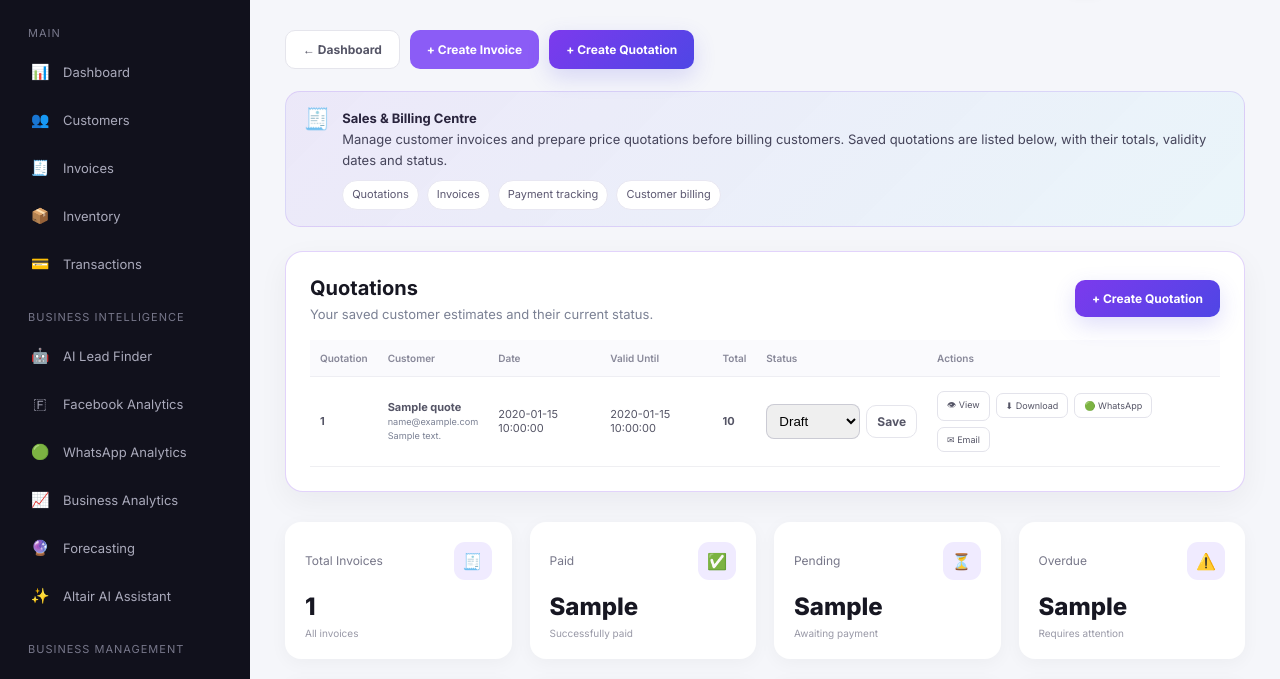
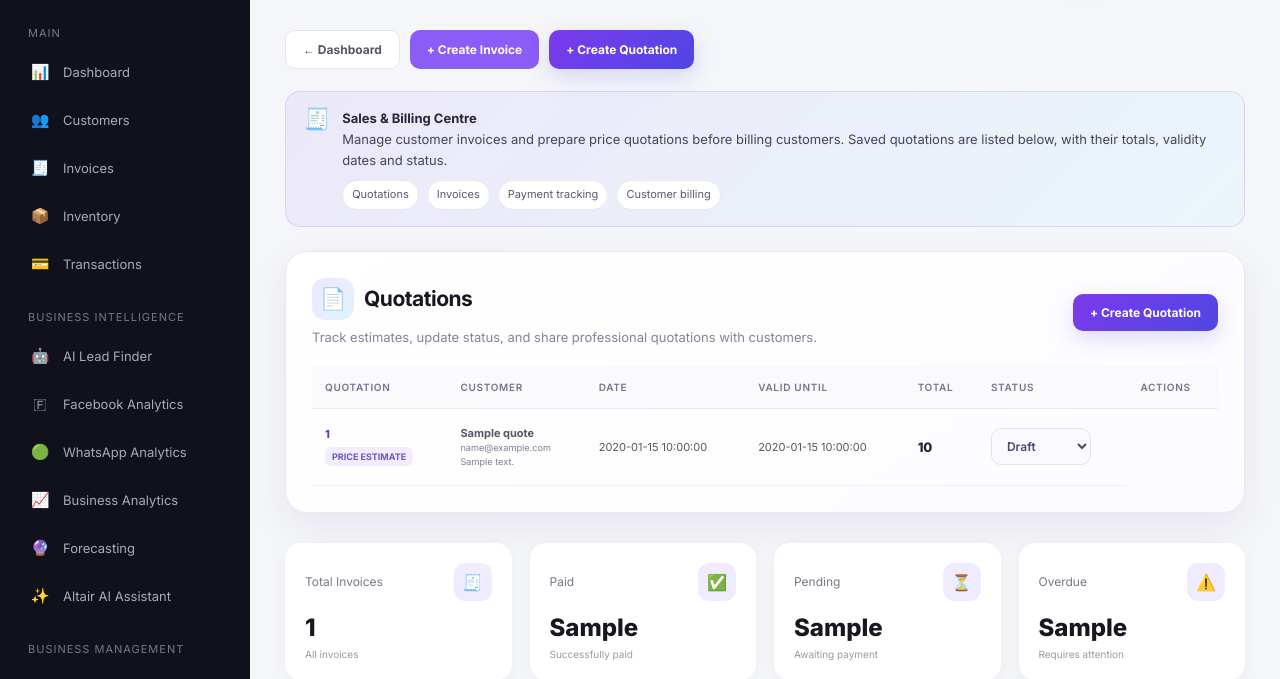
Before and after one commit to PrinceMasimbaMbizi/Altair_business_suites, a Flask app: template templates/invoice.html in a window 1280 px wide. Shown: the part 79-758 px from the top of the page. Run offline with Flask 3, Linux system fonts and the light colour scheme; the template is opened without the code that fills it: most values are stand-ins (such as "Sample title", 1, 10 or a date in 2020).

Commit message:
removed the save button

```diff
--- a/templates/invoice.html
+++ b/templates/invoice.html
@@ -1775,6 +1775,30 @@
                 padding: 18px;
             }
 
+        }
+
+        .quotation-list .quotation-row-actions .action {
+            transition: transform .18s ease, box-shadow .18s ease;
+        }
+
+        .quotation-list .quotation-row-actions .action:hover {
+            transform: translateY(-1px);
+            box-shadow: 0 5px 12px rgba(35, 25, 70, .08);
+        }
+
+        .quotation-list tbody tr:hover {
+            background: #fbfaff;
+        }
+
+        @media (max-width: 700px) {
+            .quotation-list {
+                padding: 17px !important;
+                border-radius: 16px !important;
+            }
+
+            .quotation-list>div:first-child {
+                align-items: flex-start !important;
+            }
         }
     </style>
 
@@ -2035,13 +2059,17 @@
             </section>
 
             <section class="quotation-list"
-                style="margin:24px 0 30px;padding:24px;border:1px solid rgba(124,58,237,.22);border-radius:18px;background:var(--card-bg, #fff);box-shadow:0 10px 30px rgba(20,20,40,.05);">
+                style="margin:24px 0 30px;padding:26px;border:1px solid #e9e5f7;border-radius:22px;background:linear-gradient(145deg,#ffffff 0%,#fcfbff 100%);box-shadow:0 14px 38px rgba(38,24,76,.07);">
                 <div
                     style="display:flex;justify-content:space-between;align-items:center;gap:14px;flex-wrap:wrap;margin-bottom:18px;">
                     <div>
-                        <h2 style="margin:0 0 6px;font-size:20px;">Quotations</h2>
-                        <p style="margin:0;color:var(--muted, #7b8194);font-size:13px;">Your saved customer estimates
-                            and their current status.</p>
+                        <div style="display:flex;align-items:center;gap:10px;margin-bottom:7px;">
+                            <span
+                                style="width:42px;height:42px;display:grid;place-items:center;border-radius:13px;background:linear-gradient(135deg,#ede9fe,#e0f2fe);font-size:21px;">📄</span>
+                            <h2 style="margin:0;font-size:21px;letter-spacing:-.5px;">Quotations</h2>
+                        </div>
+                        <p style="margin:0;color:#85839a;font-size:13px;line-height:1.6;">Track estimates, update
+                            status, and share professional quotations with customers.</p>
                     </div>
                     <button type="button" class="btn btn-quotation" onclick="openQuotationModal()">+ Create
                         Quotation</button>
@@ -2049,76 +2077,67 @@
 
                 {% if quotations %}
                 <div style="width:100%;overflow-x:auto;">
-                    <table style="width:100%;border-collapse:collapse;min-width:760px;">
+                    <table style="width:100%;border-collapse:separate;border-spacing:0;min-width:900px;">
                         <thead>
-                            <tr style="text-align:left;border-bottom:1px solid rgba(120,120,150,.18);">
-                                <th style="padding:12px 10px;">Quotation</th>
-                                <th style="padding:12px 10px;">Customer</th>
-                                <th style="padding:12px 10px;">Date</th>
-                                <th style="padding:12px 10px;">Valid Until</th>
-                                <th style="padding:12px 10px;">Total</th>
-                                <th style="padding:12px 10px;">Status</th>
-                                <th style="padding:12px 10px;">Actions</th>
+                            <tr style="text-align:left;background:#f7f6fc;">
+                                <th
+                                    style="padding:15px 13px;color:#77738e;font-size:10px;text-transform:uppercase;letter-spacing:.7px;border-bottom:1px solid #ebe8f4;">
+                                    Quotation</th>
+                                <th
+                                    style="padding:15px 13px;color:#77738e;font-size:10px;text-transform:uppercase;letter-spacing:.7px;border-bottom:1px solid #ebe8f4;">
+                                    Customer</th>
+                                <th
+                                    style="padding:15px 13px;color:#77738e;font-size:10px;text-transform:uppercase;letter-spacing:.7px;border-bottom:1px solid #ebe8f4;">
+                                    Date</th>
+                                <th
+                                    style="padding:15px 13px;color:#77738e;font-size:10px;text-transform:uppercase;letter-spacing:.7px;border-bottom:1px solid #ebe8f4;">
+                                    Valid Until</th>
+                                <th
+                                    style="padding:15px 13px;color:#77738e;font-size:10px;text-transform:uppercase;letter-spacing:.7px;border-bottom:1px solid #ebe8f4;">
+                                    Total</th>
+                                <th
+                                    style="padding:15px 13px;color:#77738e;font-size:10px;text-transform:uppercase;letter-spacing:.7px;border-bottom:1px solid #ebe8f4;">
+                                    Status</th>
+                                <th
+                                    style="padding:15px 13px;color:#77738e;font-size:10px;text-transform:uppercase;letter-spacing:.7px;border-bottom:1px solid #ebe8f4;">
+                                    Actions</th>
                             </tr>
                         </thead>
                         <tbody>
                             {% for quote in quotations %}
-                            <tr style="border-bottom:1px solid rgba(120,120,150,.12);">
-                                <td style="padding:14px 10px;font-weight:700;">{{ quote.quotation_number }}</td>
-                                <td style="padding:14px 10px;">
+                            <tr style="border-bottom:1px solid #efedf5;transition:background .18s;">
+                                <td
+                                    style="padding:17px 13px;font-weight:800;color:#5b3cc4;border-bottom:1px solid #f0eef6;white-space:nowrap;">
+                                    {{ quote.quotation_number }}<br><small
+                                        style="display:inline-block;margin-top:6px;padding:4px 7px;border-radius:6px;background:#f1edff;color:#7254c8;font-size:9px;font-weight:700;">PRICE
+                                        ESTIMATE</small></td>
+                                <td style="padding:17px 13px;border-bottom:1px solid #f0eef6;">
                                     <strong>{{ quote.customer_name }}</strong>
                                     {% if quote.customer_email %}<br><small style="color:var(--muted, #7b8194);">{{
                                         quote.customer_email }}</small>{% endif %}
                                     {% if quote.description %}<br><small style="color:var(--muted, #7b8194);">{{
                                         quote.description }}</small>{% endif %}
                                 </td>
-                                <td style="padding:14px 10px;">{{ quote.quotation_date }}</td>
-                                <td style="padding:14px 10px;">{{ quote.valid_until or '—' }}</td>
-                                <td style="padding:14px 10px;font-weight:700;">{{ quote.total|money }}</td>
-                                <td style="padding:14px 10px;">
+                                <td style="padding:17px 13px;border-bottom:1px solid #f0eef6;">{{ quote.quotation_date
+                                    }}</td>
+                                <td style="padding:17px 13px;border-bottom:1px solid #f0eef6;">{{ quote.valid_until or
+                                    '—' }}</td>
+                                <td
+                                    style="padding:17px 13px;font-weight:800;color:#242038;border-bottom:1px solid #f0eef6;white-space:nowrap;font-size:13px;">
+                                    {{ quote.total|money }}</td>
+                                <td style="padding:17px 13px;border-bottom:1px solid #f0eef6;">
                                     <form method="POST"
                                         action="{{ url_for('update_quotation_status', quotation_id=quote.id) }}"
                                         style="display:flex;align-items:center;gap:6px;">
                                         <select name="status" aria-label="Quotation status"
-                                            style="max-width:130px;padding:8px;border:1px solid rgba(120,120,150,.3);border-radius:8px;">
+                                            onchange="this.form.submit()"
+                                            style="max-width:130px;padding:9px 11px;border:1px solid #e4e1f0;border-radius:10px;background:#faf9ff;color:#51466f;font:600 12px Inter,sans-serif;outline:none;cursor:pointer;">
                                             {% for option in ['Draft', 'Sent', 'Accepted', 'Rejected', 'Expired'] %}
                                             <option value="{{ option }}" {% if quote.status==option %}selected{% endif
                                                 %}>{{ option }}</option>
                                             {% endfor %}
                                         </select>
-                                        <button type="submit" class="btn btn-secondary"
-                                            style="padding:8px 10px;">Save</button>
                                     </form>
-                                </td>
-                                <td style="padding:14px 10px;min-width:290px;">
-                                    <div class="actions"
-                                        style="display:flex;gap:6px;flex-wrap:wrap;align-items:center;">
-                                        <a class="action" href="/quotations/{{ quote.id }}"
-                                            title="View this quotation">👁 View</a>
-
-                                        <a class="action" href="/quotations/{{ quote.id }}/download"
-                                            title="Download this quotation as PDF">⬇ Download</a>
-
-                                        <button type="button" class="action" onclick="shareQuotationWhatsApp(this)"
-                                            data-number="{{ quote.quotation_number|default('', true)|e }}"
-                                            data-customer="{{ quote.customer_name|default('', true)|e }}"
-                                            data-total="{{ quote.total|default(0, true)|e }}"
-                                            data-valid="{{ quote.valid_until|default('', true)|e }}"
-                                            data-phone="{{ quote.customer_phone|default('', true)|e }}"
-                                            data-url="{{ request.host_url.rstrip('/') }}/quotations/{{ quote.id }}">
-                                            🟢 WhatsApp
-                                        </button>
-
-                                        <button type="button" class="action" onclick="shareQuotationEmail(this)"
-                                            data-number="{{ quote.quotation_number|default('', true)|e }}"
-                                            data-customer="{{ quote.customer_name|default('', true)|e }}"
-                                            data-total="{{ quote.total|default(0, true)|e }}"
-                                            data-valid="{{ quote.valid_until|default('', true)|e }}"
-                                            data-email="{{ quote.customer_email|default('', true)|e }}"
-                                            data-url="{{ request.host_url.rstrip('/') }}/quotations/{{ quote.id }}">
-                                            ✉ Email
-                                        </button>
-                                    </div>
                                 </td>
                             </tr>
                             {% endfor %}
@@ -3302,37 +3321,6 @@
         }
 
 
-        function shareQuotationWhatsApp(button) {
-            const d = button.dataset;
-            const message =
-                `Hello ${d.customer || "there"},\\n\\n` +
-                `Please find quotation ${d.number || ""} from our business.\\n` +
-                `Total: R${d.total || "0.00"}\\n` +
-                (d.valid ? `Valid until: ${d.valid}\\n` : "") +
-                `\\nView quotation: ${d.url}\\n\\nThank you.`;
-            const phone = (d.phone || "").replace(/[^0-9]/g, "");
-            const whatsappUrl = phone
-                ? `https://wa.me/${phone}?text=${encodeURIComponent(message)}`
-                : `https://wa.me/?text=${encodeURIComponent(message)}`;
-            window.open(whatsappUrl, "_blank", "noopener,noreferrer");
-        }
-
-        function shareQuotationEmail(button) {
-            const d = button.dataset;
-            const subject = `Quotation ${d.number || ""}`;
-            const body =
-                `Hello ${d.customer || "there"},\\n\\n` +
-                `Please find the details for quotation ${d.number || ""}.\\n` +
-                `Total: R${d.total || "0.00"}\\n` +
-                (d.valid ? `Valid until: ${d.valid}\\n` : "") +
-                `\\nView quotation: ${d.url}\\n\\nThank you.`;
-            const emailUrl =
-                `mailto:${encodeURIComponent(d.email || "")}` +
-                `?subject=${encodeURIComponent(subject)}` +
-                `&body=${encodeURIComponent(body)}`;
-            window.location.href = emailUrl;
-        }
-
         document.addEventListener("keydown", function (event) {
             if (event.key === "Escape") closeQuotationModal();
         });
```
